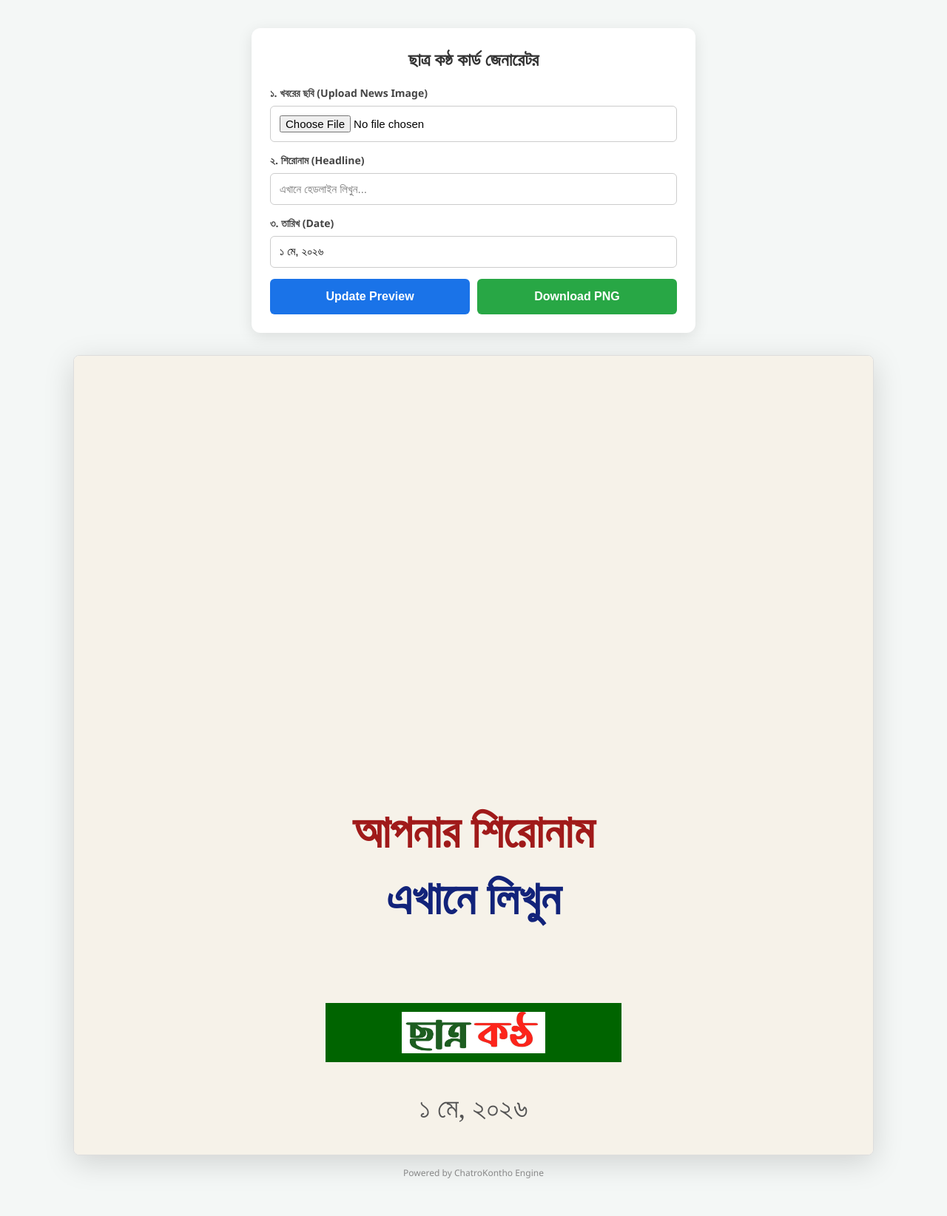
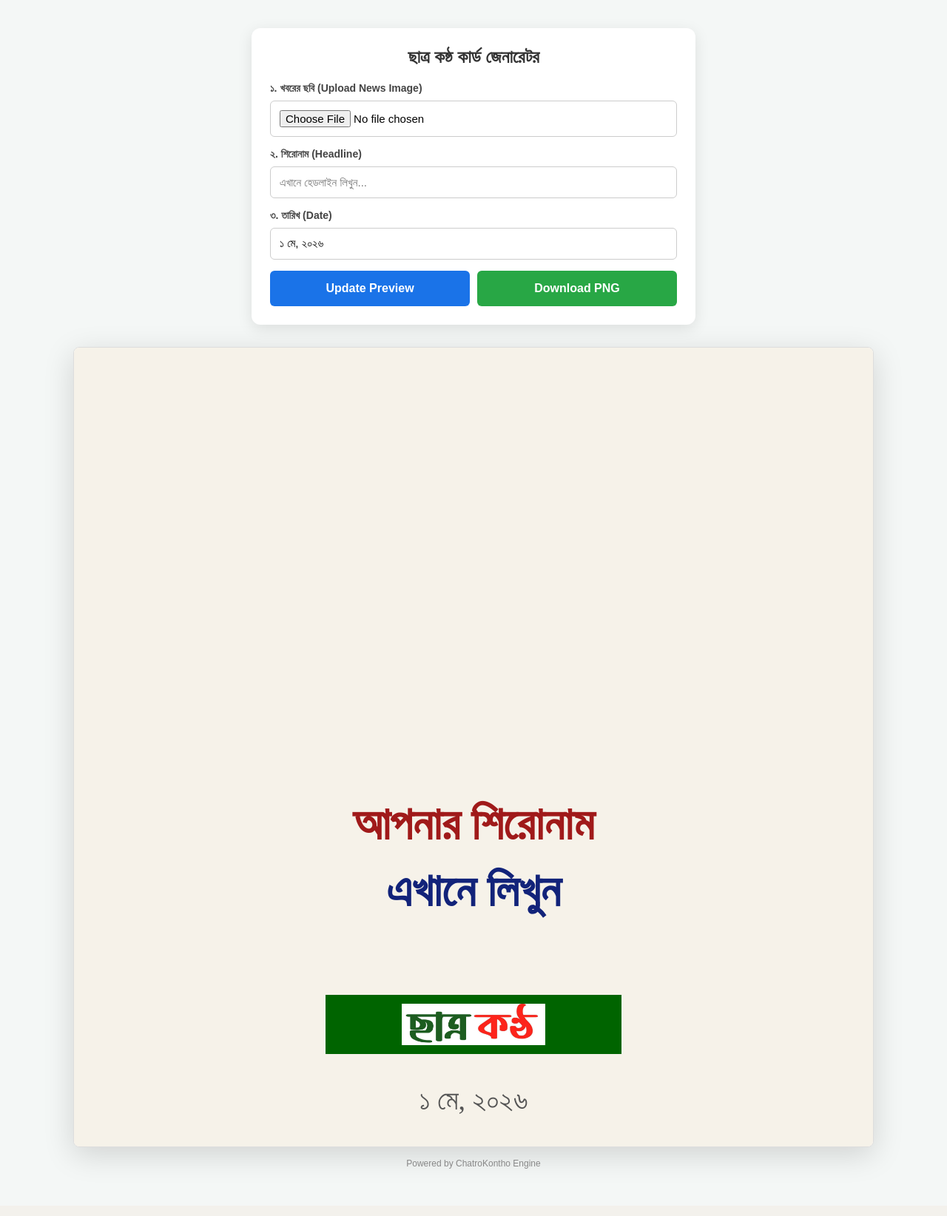
Before and after one commit to ChatroKontho07/CkNewsCard, a Flask app: page / in a window 1280 px wide. Shown: the whole page at 74% size. After the commit the page ends 1580 px from the top, so only its background shows below. Run offline with Flask 3, Linux system fonts and the light colour scheme; some web fonts are replaced.

Commit message:
Update Index.html

```diff
--- a/templates/Index.html
+++ b/templates/Index.html
@@ -3,9 +3,9 @@
 <head>
     <meta charset="UTF-8">
     <title>ChatroKontho Card Generator</title>
-    <link href="https://fonts.googleapis.com/css2?family=Hind+Siliguri:wght@600;700&family=Roboto:wght@900&display=swap" rel="stylesheet">
+    <link href="https://fonts.maateen.me/solaiman-lipi/font.css" rel="stylesheet">
     <style>
-        body { font-family: 'Segoe UI', Tahoma, Geneva, Verdana, sans-serif; background: #f4f7f6; display: flex; flex-direction: column; align-items: center; padding: 30px; }
+        body { font-family: 'SolaimanLipi', sans-serif; background: #f4f7f6; display: flex; flex-direction: column; align-items: center; padding: 30px; }
         .editor { background: white; padding: 25px; border-radius: 12px; box-shadow: 0 5px 20px rgba(0,0,0,0.1); width: 100%; max-width: 550px; margin-bottom: 30px; }
         .row { margin-bottom: 15px; }
         label { display: block; font-weight: bold; margin-bottom: 8px; color: #444; font-size: 14px; }
```
